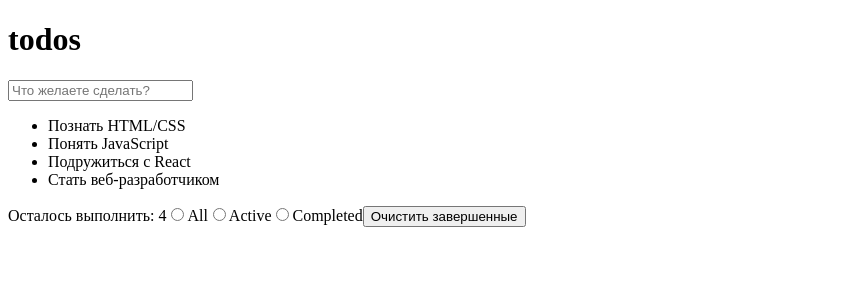
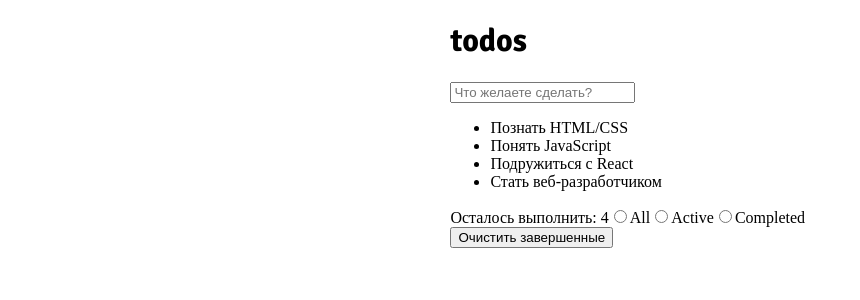
Before and after one commit to WebHeroSchool/GL.React.ToDo, a React (Create React App) app: page / in a window 1280 px wide. Shown: the top 300 px of the page, without its empty margins (0-860 px from the left). Built offline with nearby package versions, Linux system fonts and the light colour scheme.

Commit message:
Task 22. Подключение стилей
1. Подключи App.css к нашему компоненту App и отцентрируй основной блок приложения.

2. Подключи собственные шрифты или используй стандартные.

```diff
--- /dev/null
+++ b/src/components/App/App.css
@@ -0,0 +1,10 @@
+@import url('https://fonts.googleapis.com/css2?family=Signika:wght@700&display=swap');
+.todo {
+    padding: 0;
+    margin: auto;
+    width: 30%;
+}
+
+.todo__title {
+    font-family: 'Signika', sans-serif;
+}
--- a/src/components/App/App.js
+++ b/src/components/App/App.js
@@ -2,6 +2,7 @@ import React from 'react';
 import InputItem from '../InputItem/InputItem'
 import ItemList from '../ItemList/ItemList'
 import Footer from '../Footer/Footer'
+import './App.css'
 
 const todoItems = [
   {
@@ -22,8 +23,8 @@ const todoItems = [
   }
 ];
 
-const App = () => (<div>
-  <h1>todos</h1>
+const App = () => (<div className="todo">
+  <h1 className="todo__title">todos</h1>
   <InputItem />
   <ItemList items={todoItems} />
   <Footer count={todoItems.length} />
```
